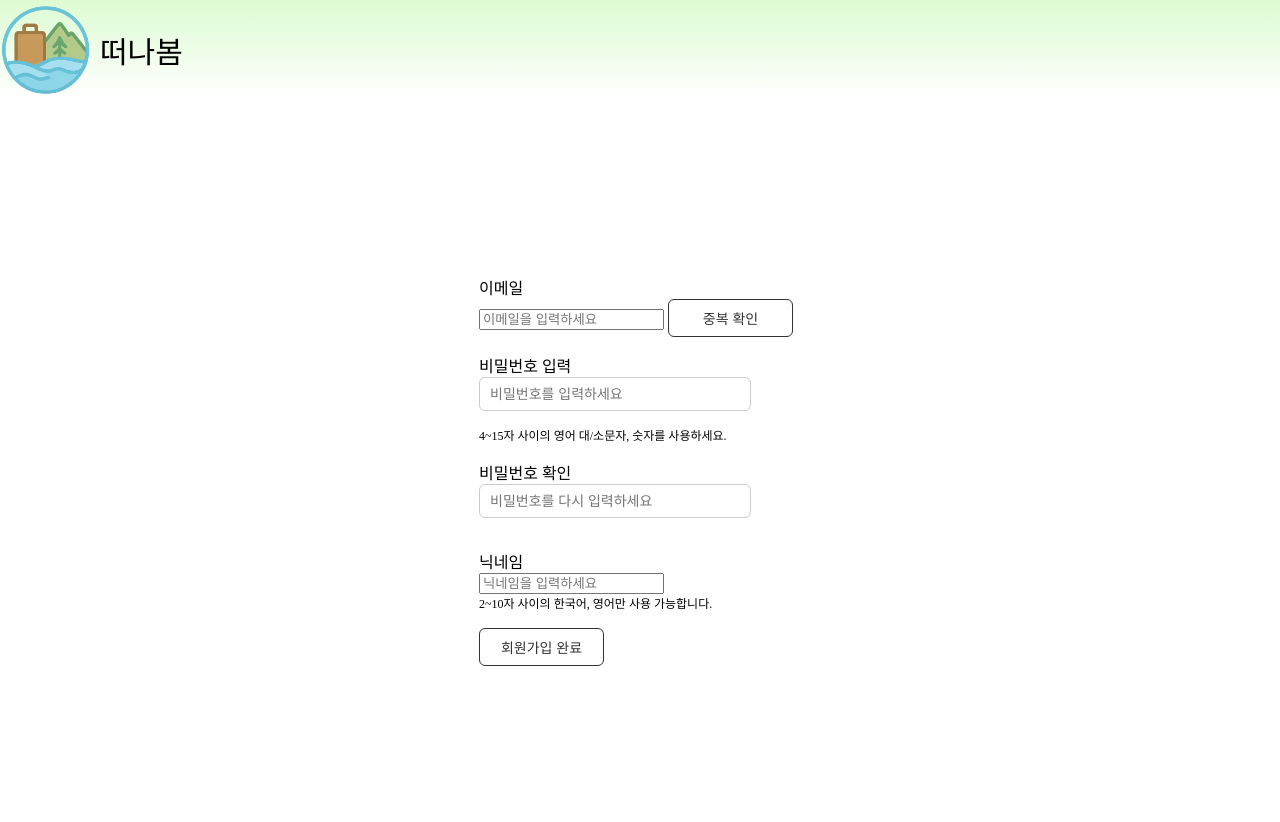
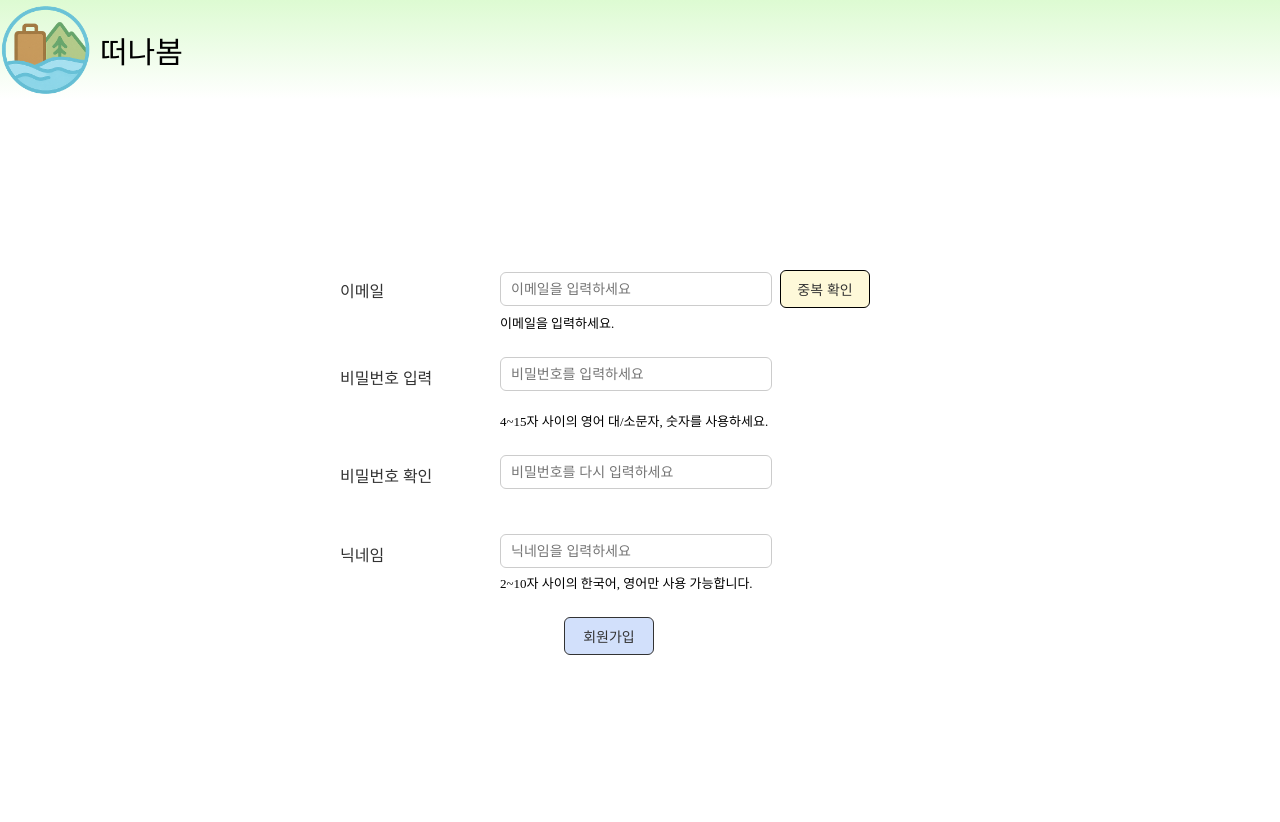
Before and after one commit to SKNETWORKS-FAMILY-AICAMP/SKN17-4th-3Team, a Django app: page /uauth/signup/ in a window 1280 px wide. Run offline with Django 5.2, Linux system fonts and the light colour scheme.

Commit message:
회원가입 추가

```diff
--- /dev/null
+++ b/static/css/signup.css
@@ -0,0 +1,113 @@
+/* 회원가입 */
+.signup-box {
+    /* border: 1px solid #ddd; */
+    /* border-radius: 8px; */
+    padding: 0;
+    /* box-shadow: 0 4px 10px rgba(0,0,0,0.05); */
+    /* background-color: #fffef9; */
+    width: 600px;
+    display: flex;
+    flex-direction: column;
+    /* justify-content: center; */
+    align-items: flex-start;
+    margin-left: auto;
+    margin-right: auto;
+}
+
+.signup-box h2 {
+    margin-bottom: 25px;
+    color: #333;
+}
+
+.form-group {
+    margin-bottom: 25px;
+    width: 100%;
+    display: flex;
+    flex-direction: row;
+    align-items: flex-start;
+
+    margin-left:0;
+}
+
+.form-group label {
+    display: inline-block;
+    font-size: 16px;
+    font-weight: 500;
+    width:150px;
+    text-align: left;
+    padding-right: 10px;
+    margin-top:8px;
+    margin-bottom: 0;
+    color: #333;
+    flex-shrink: 0;
+}
+
+.input-row {
+    display: flex;
+    align-items: center;
+    gap: 8px;
+    width:100%;
+    margin-bottom: 5px;
+}
+
+/* 모든 입력 필드 동일한 크기 */
+.signup-box input[type='text'],
+.signup-box input[type='email'],
+.signup-box input[type='password'] {
+    width: 250px;
+    padding: 8px 10px;
+    border-radius: 6px;
+    border: 1px solid #ccc;
+    font-size: 14px;
+}
+
+/* 안내문 */
+.guide-text {
+    font-size: 13px;
+    margin-top: 0;
+    display: block;
+    color: black;
+    margin-left:0;
+    text-align: left;
+}
+
+/* 에러 문구 */
+.error-text {
+    display: block;
+    /* margin-top: 5px; */
+    font-size: 13px;
+    color: red;
+    text-align: center;
+    /* margin-left: 160px; */
+    margin:0;
+}
+
+/* 중복확인 버튼 */
+#check-email-btn {
+    width: 90px;
+    padding: 8px 10px;
+    background-color: #FEF9D9;
+    border-color: black;
+}
+
+.signup-btn {
+    background-color: #D2E0FB;
+    width: 90px;
+    /* margin-top: 20px; */
+    /* align-self: center; */
+    /* margin-left:0; */
+    margin: 0;
+}
+
+.button-group{
+    width: 100%;
+    display: flex;
+    justify-content: center;
+    margin-top: 20px;
+}
+
+.input-content-group{
+    display: flex;
+    flex-direction: column;
+    flex-grow: 1;
+}
--- a/templates/layout/base.html
+++ b/templates/layout/base.html
@@ -6,6 +6,7 @@
     <meta name="viewport" content="width=device-width, initial-scale=1.0">
     <title>{% block title %}떠나봄{% endblock %}</title>
     <link rel = 'stylesheet' href="{% static 'css/main.css' %}">
+    {% block extra_head %}{% endblock extra_head %}
     {% block style %}
     {% endblock style %}
 </head>
--- a/templates/uauth/signup.html
+++ b/templates/uauth/signup.html
@@ -1,56 +1,92 @@
 {% extends 'layout/base.html' %}
 {% load static %}
 
+{% block title %}회원가입 | 떠나봄{% endblock title %}
+
+{% block extra_head %}
+    <link rel="stylesheet" href = "{% static 'css/signup.css' %}">
+{% endblock extra_head%}
+
 {% block content %}
-{% comment %} <h2>회원가입</h2> {% endcomment %}
-
-<div>
+<div class="signup-box">
     <form id='signup-form' method="post" enctype="multipart/form-data" novalidate>
         {% csrf_token %}
-        <p>
-            <label for="id_email">이메일</label><br>
-            {{ form.email }}
-            <button type='button' id='check-email-btn'>중복 확인</button><br>
-            <span id="email-message" style="font-size:14px; color:black;"></span>
-            {% comment %} {% if form.email.errors %}
-                <span style="color:red;">{{ form.email.errors.0 }}</span>
-            {% endif %} {% endcomment %}
-        </p>
+        {% comment %} <h2>회원가입</h2> {% endcomment %}
 
-        <p>
-            <label for="id_password1">비밀번호 입력</label><br>
-            {{ form.password1 }}
-            {% if form.password1.errors %}
-                <span style="font-size:12px; color:red;">{{ form.password1.errors.0 }}</span>
-            {% endif %}
-            <br><span id="pw1-message" style="font-size:12px; color:black;">4~15자 사이의 영어 대/소문자, 숫자를 사용하세요.</span>
-        </p>
+        <div class="form-group">
+            <label for="id_email">이메일</label>
+            <div class="input-content-group"><div class="input-row">
+                    {{ form.email }}
+                    <button type='button' id='check-email-btn' class="small-btn">중복 확인</button>
+                    <button type='button' id='send-code-btn' class="small-btn" style="display:none;">인증코드 발급</button>
+                </div>
+                <span id="email-message" class="guide-text">이메일을 입력하세요.</span>
+            </div>
+        </div>
 
-        <p>
-            <label for="id_password2">비밀번호 확인</label><br>
-            {{ form.password2 }}
-            {% if form.password2.errors %}
-                <span style="font-size:12px; color:red;">{{ form.password2.errors.0 }}</span>
-            {% endif %}
-            <br><span id="pw2-message" style="font-size:14px;"></span>
-        </p>
+        <div class="form-group">
+            <label for="id_password1">비밀번호 입력</label>
+            <div class="input-content-group">
+                <div class="input-row">{{ form.password1 }}</div> <span id="pw1-message" class="guide-text">4~15자 사이의 영어 대/소문자, 숫자를 사용하세요.</span>
+            </div>
+        </div>
 
-        <p>
-            <label for="id_nickname">닉네임</label><br>
-            {{ form.nickname }}
-            {% if form.nickname.errors %}
-                <span style="font-size:12px; color:red;">{{form.nickname.errors.0}}</span>
-            {% endif %}
-            <br><span id="nickname-message" style="font-size:12px; color:black;">2~10자 사이의 한국어, 영어만 사용 가능합니다.</span>
-        </p>
+        <div class="form-group">
+            <label for="id_password2">비밀번호 확인</label>
+            <div class="input-content-group">
+                <div class="input-row">{{ form.password2 }}</div> <span id="pw2-message" class="guide-text"></span>
+            </div>
+        </div>
 
+        <div class="form-group">
+            <label for="id_nickname">닉네임</label>
+            <div class="input-content-group">
+                <div class="input-row">{{ form.nickname }}</div>
+                <span id="nickname-message" class="guide-text">2~10자 사이의 한국어, 영어만 사용 가능합니다.</span>
+            </div>
+        </div>
 
-        {% comment %} {{ form.as_p }} {% endcomment %}
+        {{ form.username }}
 
-        <button type="submit">회원가입 완료</button>
+        <div class = "button-group">
+            <button type="submit" class="signup-btn">회원가입</button>
+        </div>
+        {% for error in form.non_field_errors %}
+            <span id="form-error" class="error-text">{{ error }}</span>
+        {% endfor %}
+        <span id = "js-form-error" class="error-text"></span>
     </form>
+</div>
 
-    <script>
+<script>
+    let isEmailChecked = false;
+    let isEmailValidFormat = false;
+    let isPwValidFormat = false;
+    let isPwMatch = false;
+    let isNicknameValid = false;
+
+    document.getElementById('id_email').addEventListener('input', () => {
+        const email = document.getElementById('id_email').value;
+        const msg = document.getElementById('email-message');
+        isEmailChecked = false;
+
+        const emailRegex = /^[^\s@]+@[^\s@]+\.[^\s@]+$/;
+
+        if (email === '') {
+            msg.style.color = 'black';
+            msg.textContent = '이메일을 입력하세요.';
+            isEmailValidFormat = false;
+        } else if (!emailRegex.test(email)) {
+            msg.style.color = 'red';
+            msg.textContent = '올바른 이메일 형식이 아닙니다.';
+            isEmailValidFormat = false;
+        } else {
+            msg.style.color = 'black';
+            msg.textContent = '중복 확인을 해주세요.';
+            isEmailValidFormat = true;
+        }
+    });
+
     // 이메일 중복 확인
     document.getElementById('check-email-btn').addEventListener('click', async () => {
         const email = document.getElementById('id_email').value;
@@ -59,6 +95,7 @@
         if (!email){
             msg.style.color = 'red';
             msg.textContent = '이메일을 입력하세요.';
+            isEmailChecked = false;
             return;
         }
 
@@ -68,9 +105,11 @@
         if(data.exists){
             msg.style.color = 'red';
             msg.textContent = '이미 가입되어있는 이메일입니다.';
+            isEmailChecked = false;
         } else{
             msg.style.color = 'blue';
             msg.textContent = '가입할 수 있는 이메일입니다.';
+            isEmailChecked = true;
         }
     });
 
@@ -83,13 +122,17 @@
         if (pw === ''){
             msg.style.color = 'black';
             msg.textContent = '4~15자 사이의 영어 대/소문자, 숫자를 사용하세요.';
+            isPwValidFormat = false;
         } else if (!regex.test(pw)){
             msg.style.color = 'red';
             msg.textContent = '4~15자 사이의 영어 대/소문자, 숫자를 사용하세요.';
+            isPwValidFormat = false;
         } else{
-            msg.style.color = 'black';
-            msg.textContent = '4~15자 사이의 영어 대/소문자, 숫자를 사용하세요.';
+            msg.style.color = 'blue';
+            msg.textContent = '사용 가능한 비밀번호입니다.';
+            isPwValidFormat = true;
         }
+        document.getElementById('id_password2').dispatchEvent(new Event('input'));
     });
 
     // 비밀번호 확인
@@ -100,12 +143,20 @@
 
         if (pw2 === ''){
             msg.textContent = '';
-        } else if (pw1 === pw2){
+            isPwMatch = false;
+        } else if (pw1 === pw2 && isPwValidFormat){
             msg.style.color = 'blue';
             msg.textContent = '비밀번호가 일치합니다.';
-        } else{
+            isPwMatch = true;
+        } else if (pw1 === pw2 && !isPwValidFormat){
+            msg.style.color = 'red';
+            msg.textContent = '4~15자 사이의 영어 대/소문자, 숫자를 사용하세요.';
+            isPwMatch = false;
+        }
+        else{
             msg.style.color = 'red';
             msg.textContent = '비밀번호가 일치하지 않습니다.';
+            isPwMatch = false;
         }
     });
 
@@ -118,15 +169,71 @@
         if (nick === ''){
             msg.style.color = 'black';
             msg.textContent = '2~10자 사이의 한국어, 영어만 사용 가능합니다.';
+            isNicknameValid = false;
         } else if (!regex.test(nick)){
             msg.style.color = 'red';
             msg.textContent = '2~10자 사이의 한국어, 영어만 사용 가능합니다.';
+            isNicknameValid = false;
         } else{
-            msg.style.color = 'black';
-            msg.textContent = '2~10자 사이의 한국어, 영어만 사용 가능합니다.';
+            msg.style.color = 'blue';
+            msg.textContent = '사용 가능한 닉네임입니다.';
+            isNicknameValid = true;
+        }
+    });
+
+    function validateEmail(){
+        const email = document.getElementById('id_email').value.trim();
+        const msg = document.getElementById('email-message');
+        return email !== '' && msg.style.color === 'blue';
+    }
+
+    function validatePassword(){
+        const pw = document.getElementById('id_password1').value;
+        const regex = /^[A-Za-z0-9]{4,15}$/;
+        return regex.test(pw);
+    }
+
+    function validatePasswordMatch(){
+        const pw1 = document.getElementById('id_password1').value;
+        const pw2 = document.getElementById('id_password2').value;
+        return pw1 !== '' && pw1 == pw2;
+    }
+
+    function validateNickname(){
+        const nick = document.getElementById('id_nickname').value;
+        const regex = /^[A-Za-z가-힣]{2,10}$/;
+        return regex.test(nick);
+    }
+
+    document.getElementById('signup-form').addEventListener('submit', (e) => {
+        const formError = document.getElementById('js-form-error');
+        formError.textContent = ''; // JS 에러 메시지 초기화
+
+        const isEmailFinal = isEmailChecked;
+        const isPwFinal = isPwValidFormat && isPwMatch;
+        const isNickFinal = isNicknameValid;
+
+        if (!isEmailFinal || !isPwFinal || !isNickFinal) {
+            e.preventDefault(); // 폼 전송 중단
+
+            // 모든 정보가 입력/확인되지 않았을 때 메시지 표시 (요청하신 부분)
+            formError.textContent = '모든 정보를 입력해주세요.';
+
+            // 세부 워닝 메시지 재실행
+            if (!isEmailChecked) {
+                document.getElementById('email-message').style.color = 'red';
+                document.getElementById('email-message').textContent = '이메일 중복 확인을 완료해주세요.';
+            }
+            if (!isPwValidFormat) {
+                document.getElementById('pw1-message').style.color = 'red';
+            }
+            if (!isPwMatch) {
+                document.getElementById('pw2-message').style.color = 'red';
+            }
+            if (!isNicknameValid) {
+                document.getElementById('nickname-message').style.color = 'red';
+            }
         }
     });
 </script>
-
-</div>
-{% endblock content%}
+{% endblock content %}
--- a/uauth/views.py
+++ b/uauth/views.py
@@ -1,5 +1,5 @@
 from django.shortcuts import render, redirect
-from django.contrib import messages
+from django.contrib import messages, auth
 from django.contrib.auth import authenticate, login as auth_login
 from uauth.models import UserForm
 from django.http import JsonResponse
@@ -26,7 +26,6 @@ def login_view(request):
     return redirect('uauth:main')
 
 
-# 회원가입 관련 코드
 def signup(request):
     if request.method == 'POST':
         form = UserForm(request.POST, request.FILES)
@@ -36,7 +35,8 @@ def signup(request):
             print(form.cleaned_data['email'])
             user = form.save()
             messages.success(request, '회원가입 완료!')
-            return redirect('uauth:main')
+
+            return redirect('app:main')
     else:
         form = UserForm()
 
```
